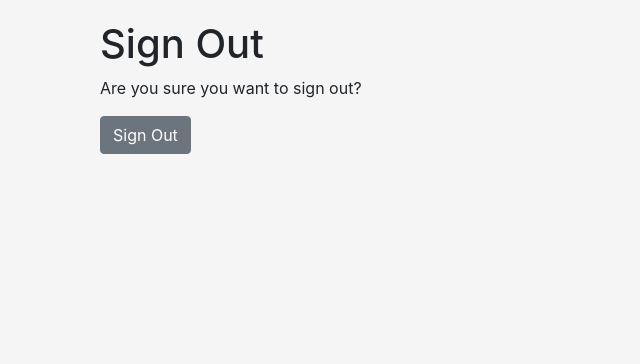
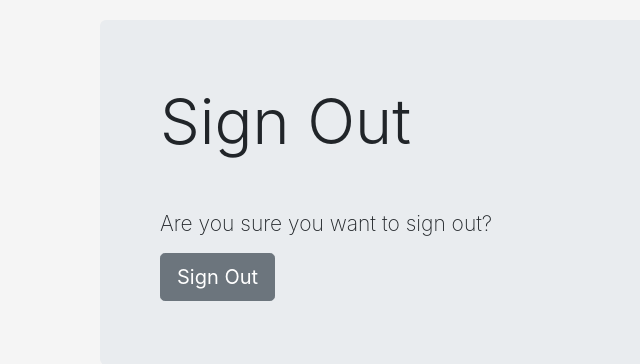
Before and after one commit to bergvel1/my_simple_library, a Django app: page /accounts/logout/ in a window 1280 px wide. Shown: the part 56-420 px from the top of the page, without its empty margins (0-640 px from the left). Run offline with Django 3.2, Linux system fonts and the light colour scheme; the visitor is signed in with stand-in values (Sample User, id 1); parts of the project's set-up code (start-up, migrations or seed data) failed here and were passed over; some libraries are stand-ins or nearby versions.

Commit message:
small UI tweaks (adding bootstrap jumbotrons to spice up any pages that are otherwise a little plain)

```diff
--- a/templates/account/logout.html
+++ b/templates/account/logout.html
@@ -2,15 +2,18 @@
 {% load i18n %}
 
 {% block content %}
-  <h1>{% trans "Sign Out" %}</h1>
+  <div class="jumbotron">
+    <h1 class="display-4">{% trans "Sign Out" %}</h1>
+    <hr class="my-4 invisible">
 
-  <p>{% trans 'Are you sure you want to sign out?' %}</p>
+    <p class="lead">{% trans 'Are you sure you want to sign out?' %}</p>
 
   <form method="post" action="{% url 'account_logout' %}">
     {% csrf_token %}
     {% if redirect_field_value %}
       <input type="hidden" name="{{ redirect_field_name }}" value="{{ redirect_field_value }}"/>
     {% endif %}
-    <button type="submit" class="btn btn-secondary">{% trans 'Sign Out' %}</button>
+    <button type="submit" class="btn btn-secondary btn-lg">{% trans 'Sign Out' %}</button>
   </form>
+  </div>
 {% endblock %}
--- a/templates/index.html
+++ b/templates/index.html
@@ -3,8 +3,10 @@
 {% block title %}<title>Library Home</title>{% endblock %}
 
 {% block content %}
-  <h1>My Simple Library</h1>
+  <div class="jumbotron">
+    <h1 class="display-4">My Simple Library</h1>
     <p class="lead">Welcome to my simple library! The goal of this website is to learn how to make a Django web app.</p>
+    <hr class="my-4">
     <h2>Dynamic content</h2>
     <p>The library has the following record counts:</p>
     <ul>
@@ -14,4 +16,5 @@
       <li><strong>Authors:</strong> {{ num_authors }}</li>
     </ul>
     <p>You have visited this page {{ num_visits }}{% if num_visits == 1 %} time{% else %} times{% endif %}.</p>
+  </div>
 {% endblock %}
```
Also changed, not shown: templates/account/password_reset_done.html (+10 -6 lines). Lines whose indentation alone changed are shown as unchanged.
